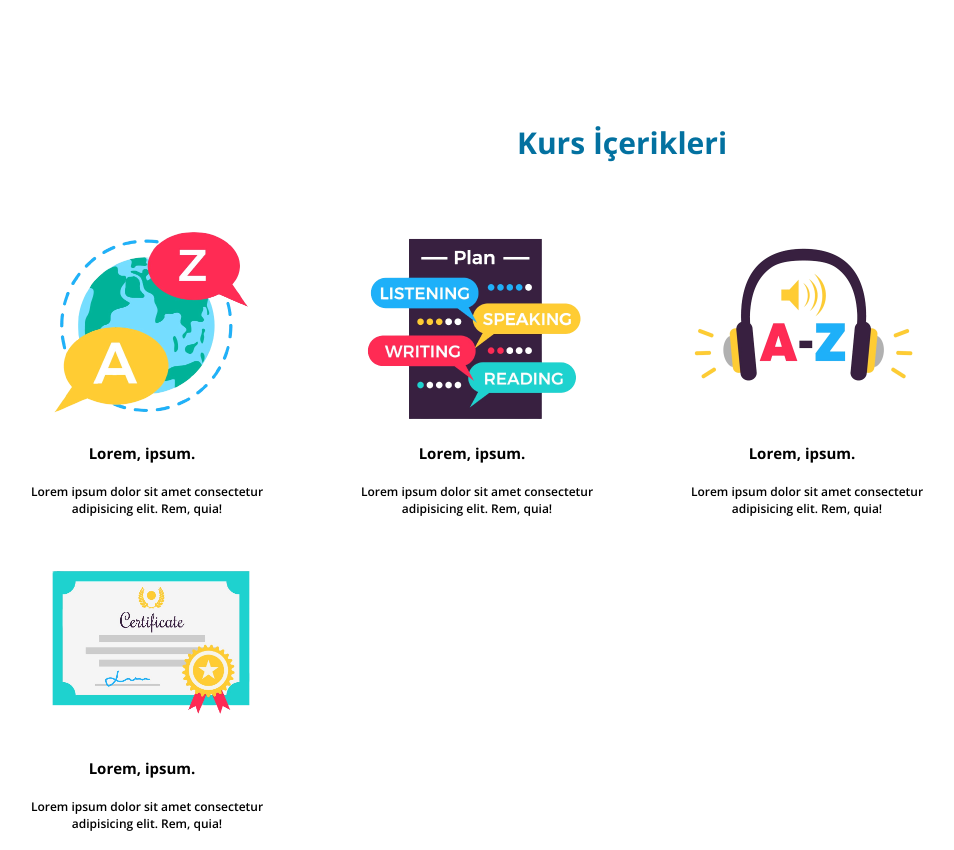
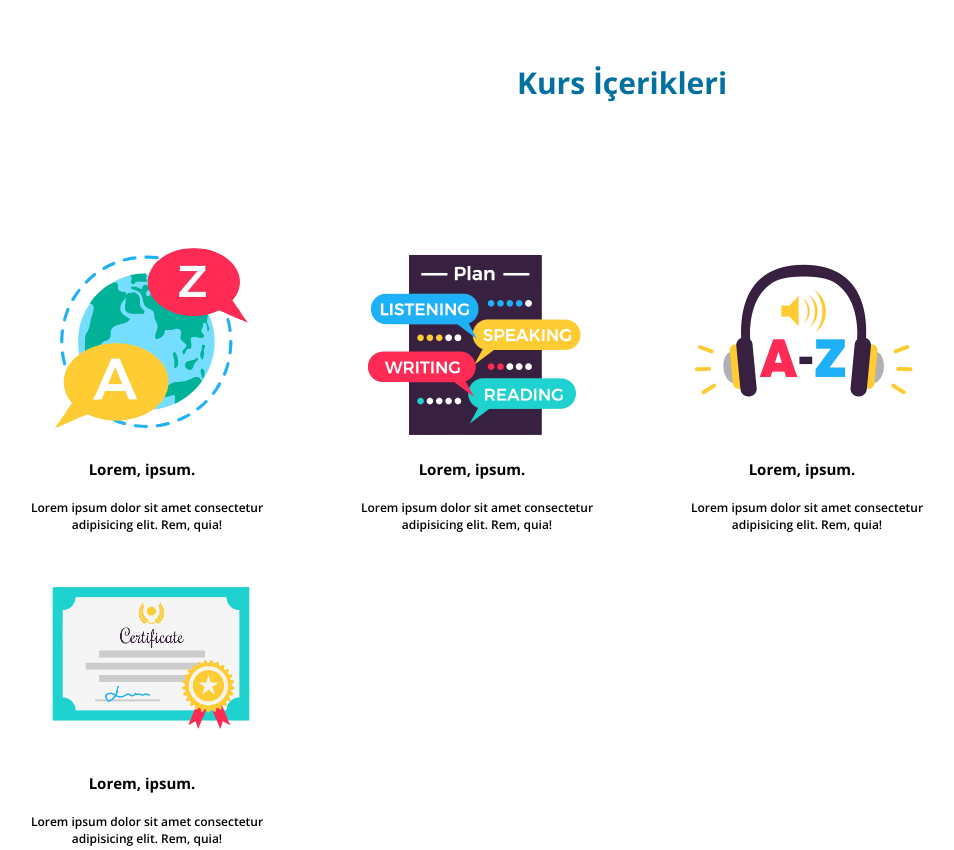
Before and after one commit to melisaeldem/language-web-site, a plain HTML site: page index.html in a window 1280 px wide. Shown: the part 1188-2038 px from the top of the page, without its empty margins (18-972 px from the left). Drawn offline with nearby package versions, Linux system fonts and the light colour scheme.

Commit message:
Add files via upload

```diff
--- a/style.css
+++ b/style.css
@@ -100,14 +100,15 @@ body,html{
 /* KURSLAR */
 .kurslar{
     position: relative;
-    top: 35rem;
+    top: 28rem;
+    height: 100vh;
     display: flex;
     justify-content: center;
     align-items: center;
 }
 .kurs-baslik{
     position: relative;
-    top: 51rem;
+    top: 45rem;
     font-size: 2rem;
     text-align: center;
     color: #0371a0;
```
